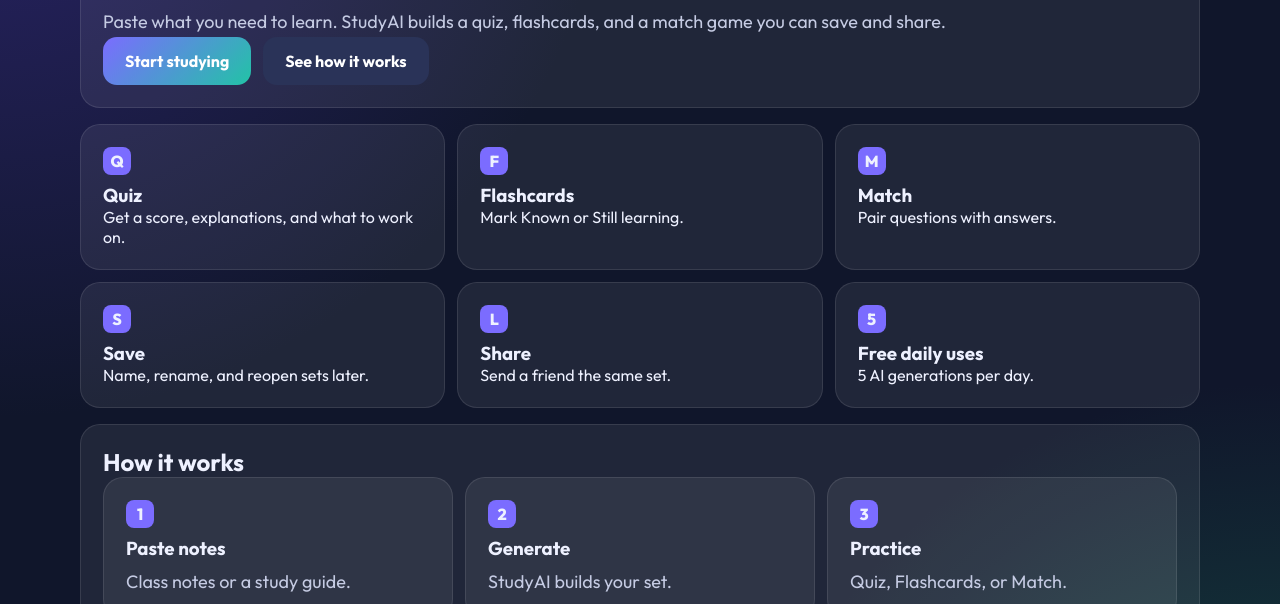
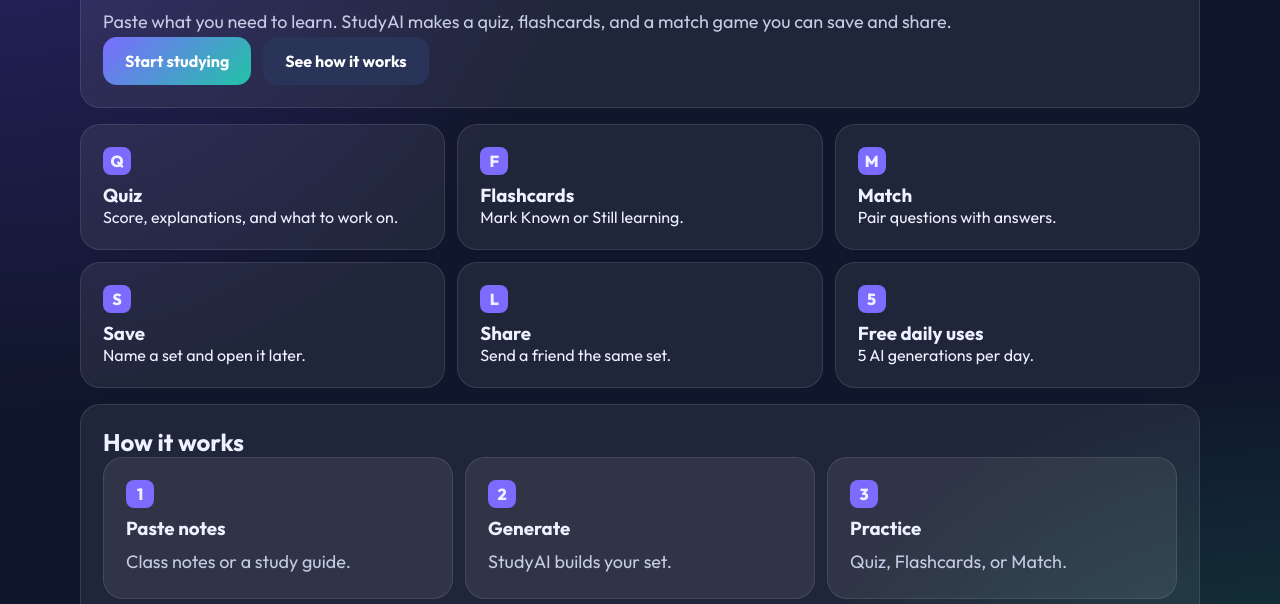
Before and after one commit to azaanmerchant1-bot/Study-Helper, a website: page index.html in a window 1280 px wide. Shown: the part 196-800 px from the top of the page. Drawn offline with Linux system fonts and the light colour scheme.

Commit message:
Update index.html

```diff
--- a/index.html
+++ b/index.html
@@ -26,7 +26,7 @@
         <section class="hero">
             <p class="eyebrow">Made by a student, for students</p>
             <h1>Turn messy notes into a quiz in seconds</h1>
-            <p class="lede">Paste what you need to learn. StudyAI builds a quiz, flashcards, and a match game you can save and share.</p>
+            <p class="lede">Paste what you need to learn. StudyAI makes a quiz, flashcards, and a match game you can save and share.</p>
             <div class="hero-actions">
                 <a class="big-btn" href="app.html">Start studying</a>
                 <a class="ghost-btn" href="#how">See how it works</a>
@@ -34,10 +34,10 @@
         </section>
 
         <section id="features" class="info-grid">
-            <article><span class="icon">Q</span><h3>Quiz</h3><p>Get a score, explanations, and what to work on.</p></article>
+            <article><span class="icon">Q</span><h3>Quiz</h3><p>Score, explanations, and what to work on.</p></article>
             <article><span class="icon">F</span><h3>Flashcards</h3><p>Mark Known or Still learning.</p></article>
             <article><span class="icon">M</span><h3>Match</h3><p>Pair questions with answers.</p></article>
-            <article><span class="icon">S</span><h3>Save</h3><p>Name, rename, and reopen sets later.</p></article>
+            <article><span class="icon">S</span><h3>Save</h3><p>Name a set and open it later.</p></article>
             <article><span class="icon">L</span><h3>Share</h3><p>Send a friend the same set.</p></article>
             <article><span class="icon">5</span><h3>Free daily uses</h3><p>5 AI generations per day.</p></article>
         </section>
```
